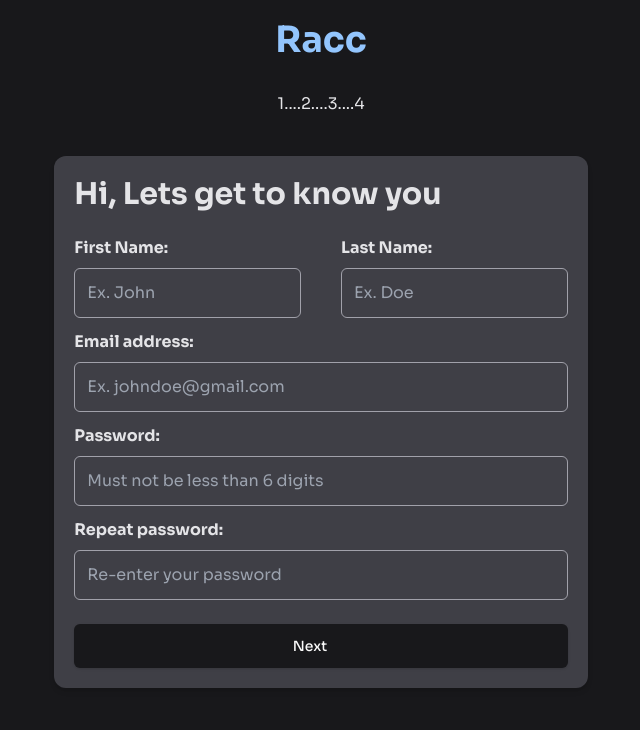
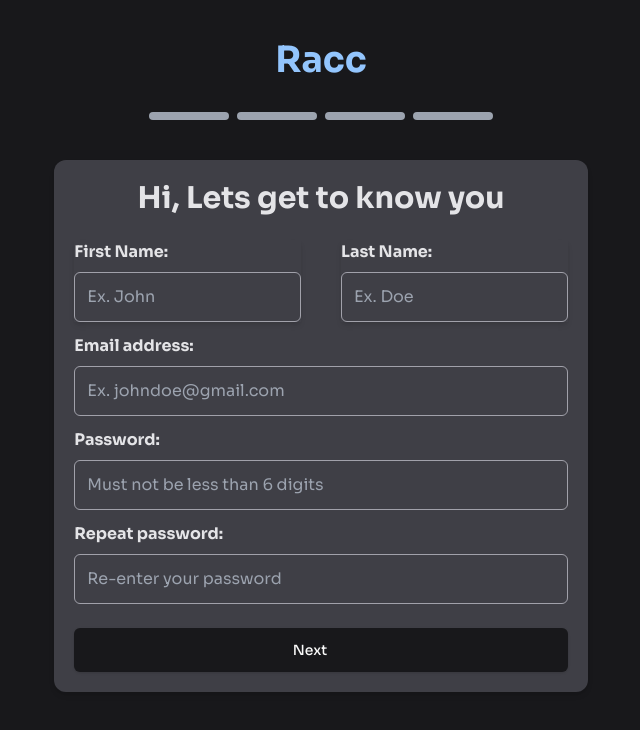
Before and after one commit to fisayo-dev/racc, a React (Vite) app: page /signup in a window 1280 px wide. Shown: the top 730 px of the page, without its empty margins (319-959 px from the left). Built offline with nearby package versions, Linux system fonts and the light colour scheme; some icons are missing.

Commit message:
building the signup page

```diff
--- a/src/pages/Signup.jsx
+++ b/src/pages/Signup.jsx
@@ -2,18 +2,23 @@ import { Button } from "@/components/ui/button";
 import { Forward } from "iconsax-react";
 const Signup = () => {
   return (
-    <div className="text-zinc-200 grid gap-3">
+    <div className="text-zinc-200 grid gap-3 py-5">
       <h2 className="md:text-4xl text-3xl text-blue-300 font-bold text-center py-5 ">
         Racc
       </h2>
       <div className="grid gap-5">
-        <div className="text-center">1....2....3....4</div>
-        <div className=" md:w-5/12 sm:w-3/5 w-full shadow-md mx-auto bg-zinc-700 md:rounded-xl rounded-3xl p-5 my-5">
+        <div className="flex justify-center gap-2">
+          <div className="rounded-xl w-10 md:w-20 p-1 bg-gray-400"></div>
+          <div className="rounded-xl w-10 md:w-20 p-1 bg-gray-400"></div>
+          <div className="rounded-xl w-10 md:w-20 p-1 bg-gray-400"></div>
+          <div className="rounded-xl w-10 md:w-20 p-1 bg-gray-400"></div>
+        </div>
+        <div className=" md:w-5/12 sm:w-3/5 w-full shadow-md mx-auto bg-zinc-700 md:rounded-xl rounded-t-3xl p-5 my-5">
           <div className="grid gap-6">
-            <h2 className="text-left text-3xl font-bold">Hi, Lets get to know you</h2>
+            <h2 className="text-center text-3xl font-bold">Hi, Lets get to know you</h2>
             <div className="grid gap-3">
               <div className="grid md:flex items-center md:gap-10 gap-3">
-                <div className="grid gap-2 w-full">
+                <div className="grid gap-2 w-full shadow-md">
                   <label className="font-bold">First Name:</label>
                   <input
                     type="text"
@@ -21,7 +26,7 @@ const Signup = () => {
                     placeholder="Ex. John "
                   />
                 </div>
-                <div className="grid gap-2 w-full">
+                <div className="grid gap-2 w-full shadow-md">
                   <label className="font-bold">Last Name:</label>
                   <input
                     type="text"
```
